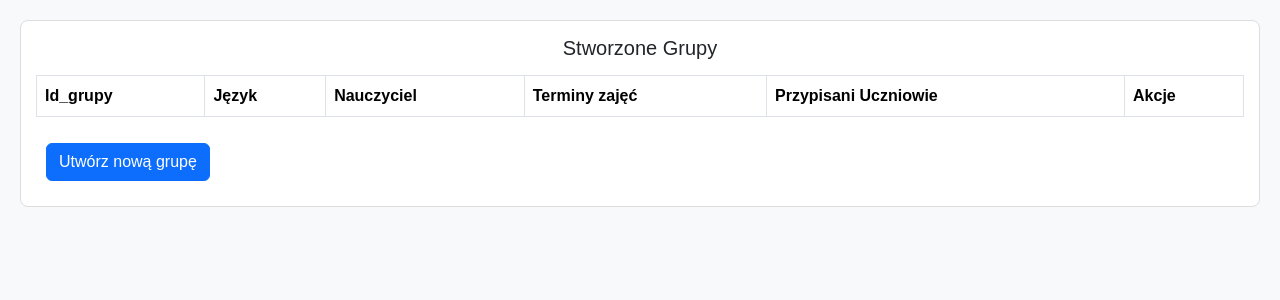
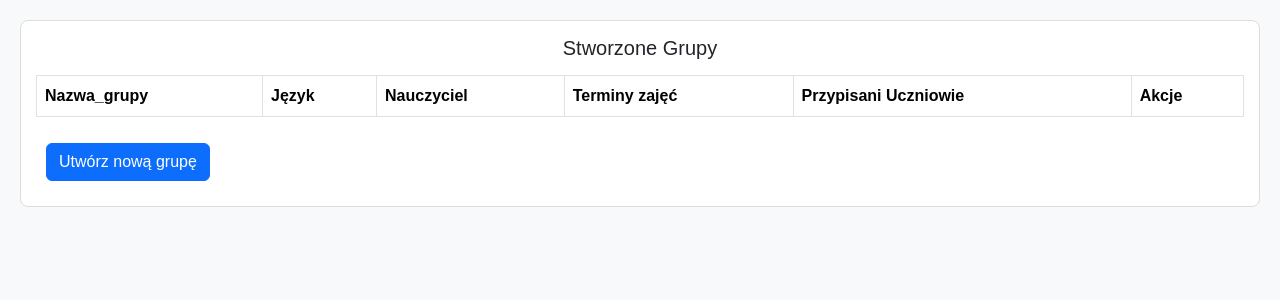
Before and after one commit to 7I34L50N3/ProjektIPR, a Python web app: template app/templates/groups.html in a window 1280 px wide. Shown: the part 55-355 px from the top of the page. Run offline with Jinja, Linux system fonts and the light colour scheme; the template is opened without the code that fills it, so the values that code supplies are empty.

Commit message:
update 26-01-2025 20:43

```diff
--- a/app/templates/groups.html
+++ b/app/templates/groups.html
@@ -91,7 +91,7 @@
             <table class="table table-bordered" id="groups-table">
                 <thead>
                     <tr>
-                        <th>Id_grupy</th>
+                        <th>Nazwa_grupy</th>
                         <th>Język</th>
                         <th>Nauczyciel</th>
                         <th>Terminy zajęć</th>
```
